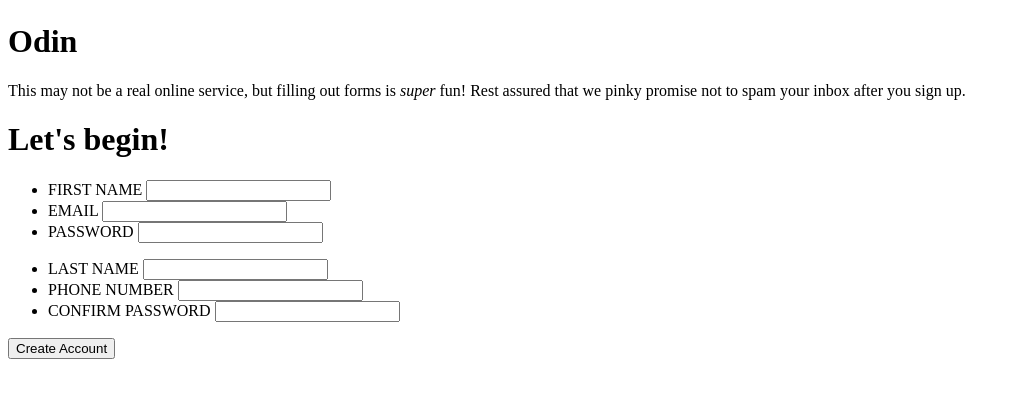
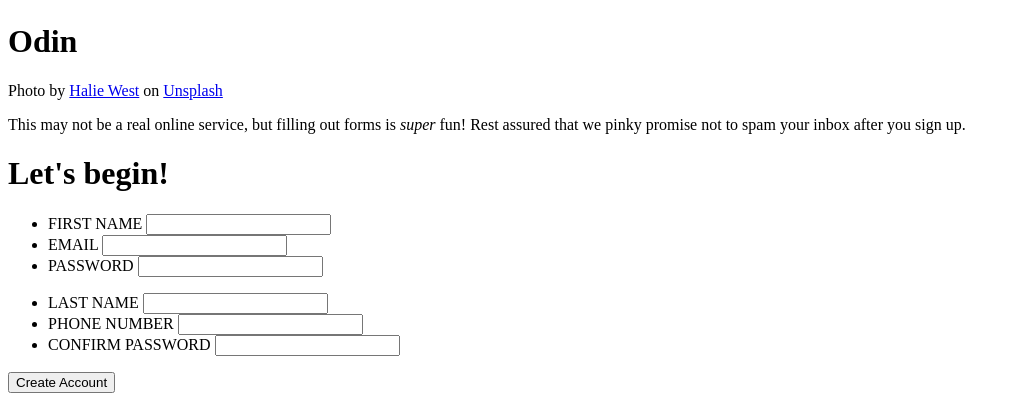
Before and after one commit to awidney/sign-up-form, a plain HTML site: page index.html in a window 1280 px wide. Shown: the part 1482-1883 px from the top of the page, without its empty margins (0-1020 px from the left). Before the commit the page ends 1849 px from the top, so only its background shows below. Drawn offline with Linux system fonts and the light colour scheme.

Commit message:
Link image source inside footer

```diff
--- a/index.html
+++ b/index.html
@@ -13,7 +13,7 @@
                 <img class="logo" src="odin-lined.png" alt="Odin logo">
                 <h1 class="brand-name">Odin</h1>
             </div>
-            <footer></footer>
+            <footer>Photo by <a href="https://unsplash.com/@haliewestphoto">Halie West</a> on <a href="https://unsplash.com/">Unsplash</a></footer>
         </div>
         <div class="content">
             <header>
```
